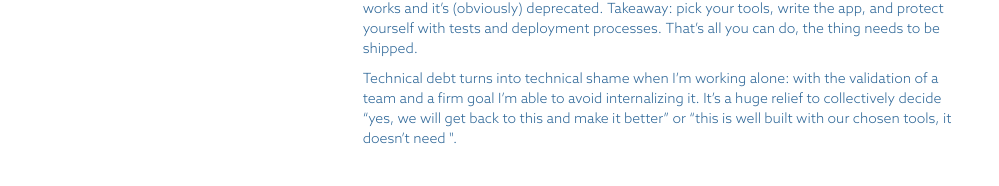
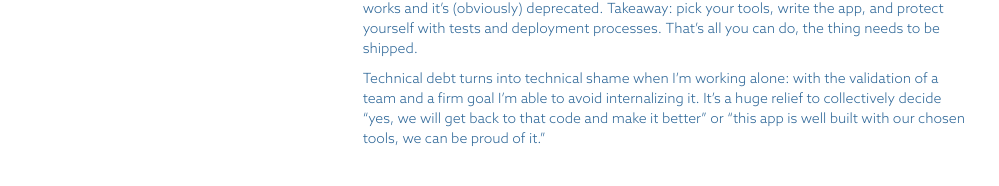
Before and after one commit to ntdb/ntdb.github.io, a Jekyll site: the page built from _posts/2016-07-16-technical-shame.markdown, in a window 1280 px wide. Shown: the part 466-652 px from the top of the page, without its empty margins (79-1078 px from the left). Built offline with Jekyll 4.4.1, drawn with Linux system fonts in a browser that asks for light colours; nearby versions of some CDN libraries.

Commit message:
no message

```diff
--- a/_posts/2016-07-16-technical-shame.markdown
+++ b/_posts/2016-07-16-technical-shame.markdown
@@ -10,4 +10,4 @@ I'm in the middle of rebuilding the [Sugar & Stamp](https://www.sugarandstamp.co
 
 Working with Javascript in 2016 inevitably comes with a constant sense that your stack is out of date as soon as you begin writing code. There's *always* a better way to structure your app, a better build process, a better documentation style. I find that this causes me to feel a lot of technical shame as well. In reality, this isn't truly technical debt. The [recently open-sourced](https://github.com/chrislgarry/Apollo-11) Apollo 11 guidance computer source code doesn't have technical debt just because it's old. It works and it's (obviously) deprecated. Takeaway: pick your tools, write the app, and protect yourself with tests and deployment processes. That's all you can do, the thing needs to be shipped.
 
-Technical debt turns into technical shame when I'm working alone: with the validation of a team and a firm goal I'm able to avoid internalizing it. It's a huge relief to collectively decide "yes, we will get back to this and make it better" or "this is well built with our chosen tools, it doesn't need <insert latest trend from hacker news here>".
+Technical debt turns into technical shame when I'm working alone: with the validation of a team and a firm goal I'm able to avoid internalizing it. It's a huge relief to collectively decide "yes, we will get back to that code and make it better" or "this app is well built with our chosen tools, we can be proud of it."
```
